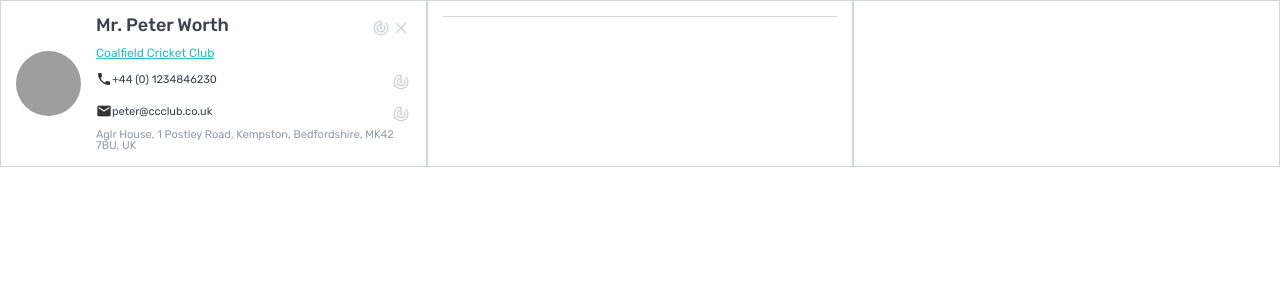
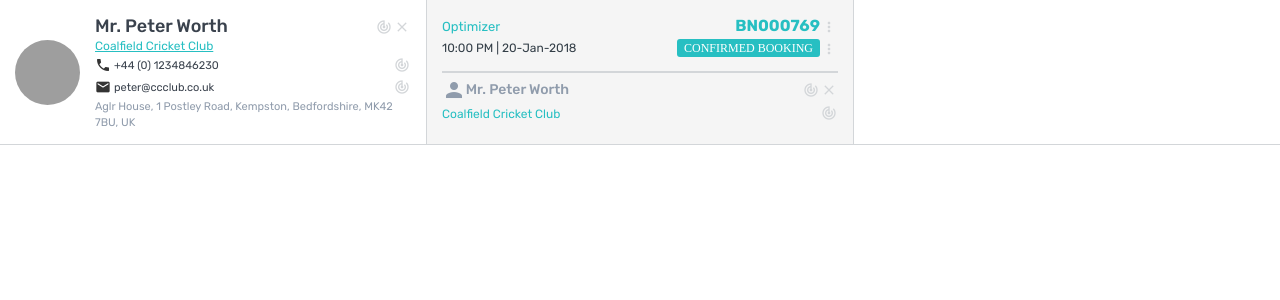
Before and after one commit to 4optimo/corporate_booking, an Angular app in the folder Cb-App/: page / in a window 1280 px wide. Shown: the top 300 px of the page. Built offline with nearby package versions, Linux system fonts and the light colour scheme; grey boxes are pictures that could not be loaded.

Commit message:
Testing push - Dinesh

```diff
--- a/Cb-App/src/app/booking-summary/booking-summary.component.html
+++ b/Cb-App/src/app/booking-summary/booking-summary.component.html
@@ -10,45 +10,114 @@
         </div>
         <div class="profile__details">
           <div class="field name-field">
-            <span class="font-style-01">Mr. Peter Worth</span>
+            <div class="field-detail font-style-01">Mr. Peter Worth</div>
             <div class="field-options">
-              <button class="btn btn-icon"><i class="material-icons medium">track_changes</i></button>
-              <button class="btn btn-icon"><i class="material-icons medium">close</i></button>
+              <button class="btn btn-icon"><i class="material-icons small">track_changes</i></button>
+              <button class="btn btn-icon"><i class="material-icons small">close</i></button>
             </div>
           </div>
-          <div class="field venue-field"><a class="link __default">Coalfield Cricket Club</a></div>
-          <div class="field telephone-field clearfix">
-            <i class="material-icons small">phone</i>
-            <span class="font-style-02">+44 (0) 1234846230</span>
+          <div class="field venue-field">
+            <div class="field-detail">
+              <a class="link __default">Coalfield Cricket Club</a>
+            </div>
+          </div>
+          <div class="field telephone-field">
+            <div class="field-icon">
+              <i class="material-icons small">phone</i>
+            </div>
+            <div class="field-detail">
+              <span class="font-style-02">+44 (0) 1234846230</span>
+            </div>
             <div class="field-options">
-              <button class="btn btn-icon"><i class="material-icons medium">track_changes</i></button>
+              <button class="btn btn-icon"><i class="material-icons small">track_changes</i></button>
             </div>
           </div>
           <div class="field email-field">
-            <i class="material-icons small">email</i>
-            <span class="font-style-02">peter@ccclub.co.uk</span>
+            <div class="field-icon">
+              <i class="material-icons small">email</i>
+            </div>
+            <div class="field-detail">
+              <span class="font-style-02">peter@ccclub.co.uk</span>
+            </div>
             <div class="field-options">
-              <button class="btn btn-icon"><i class="material-icons medium">track_changes</i></button>
+              <button class="btn btn-icon"><i class="material-icons small">track_changes</i></button>
             </div>
           </div>
-          <div class="field address-field font-style-03">Aglr House, 1 Postley Road, Kempston, Bedfordshire, MK42 7BU,
-            UK
+          <div class="field address-field">
+            <div class="field-detail">
+              <span class="font-style-03">Aglr House, 1 Postley Road, Kempston, Bedfordshire, MK42 7BU,
+              UK</span>
+            </div>
           </div>
         </div>
       </div>
     </div>
     <div class="col __colored">
       <div class="details">
-        <div class="flex-horizontal"></div>
-        <div class="flex-horizontal"></div>
+        <div class="flex-horizontal">
+          <div class="field">
+            <div class="field-inner">
+              <span class="font-style-04">Optimizer</span>
+            </div>
+            <div class="field-inner">
+              <span class="font-style-05">BN000769</span>
+            </div>
+            <div class="field-options">
+              <button class="btn btn-icon"><i class="material-icons small">more_vert</i></button>
+            </div>
+          </div>
+          <div class="field">
+            <div class="field-inner font-style-06">10:00 PM | 20-Jan-2018</div>
+            <div class="field-inner">
+              <div class="badge __success __uppercase">Confirmed Booking</div>
+            </div>
+            <div class="field-options">
+              <button class="btn btn-icon"><i class="material-icons small">more_vert</i></button>
+            </div>
+          </div>
+        </div>
+        <div class="flex-horizontal border-line"></div>
+        <div class="flex-horizontal">
+          <div class="field">
+            <div class="field-icon">
+              <i class="material-icons">person</i>
+            </div>
+            <div class="field-detail font-style-07">
+              Mr. Peter Worth
+            </div>
+            <div class="field-options">
+              <button class="btn btn-icon"><i class="material-icons small">track_changes</i></button>
+              <button class="btn btn-icon"><i class="material-icons small">close</i></button>
+            </div>
+          </div>
+          <div class="field">
+              <div class="field-detail">
+                <a class="link __default __no-ul">Coalfield Cricket Club</a>
+              </div>
+            <div class="field-options">
+              <button class="btn btn-icon"><i class="material-icons small">track_changes</i></button>
+            </div>
+          </div>
+        </div>
       </div>
     </div>
     <div class="col">
       <div class="valuation">
         <div class="flex-horizontal">
+          <div class="">
+
+          </div>
+          <div class="">
+
+          </div>
+        </div>
+        <div class="flex-horizontal"></div>
+        <div class="field">
 
         </div>
-        <div class="flex-horizontal"></div>
+        <div class="field">
+
+        </div>
       </div>
     </div>
   </div>
--- a/Cb-App/src/styles/shared/theme/ccs-default-theme/_booking-summary.scss
+++ b/Cb-App/src/styles/shared/theme/ccs-default-theme/_booking-summary.scss
@@ -1,17 +1,57 @@
 .booking-summary {
+  border-bottom: 1px solid #d3d6d9;
+  .flex-row {
+    .col {
+      background-color: #fff;
+      &:nth-child(2) {
+        background-color: #f5f5f5;
+      }
+    }
+  }
   &.__unavailable {
     .flex-row {
       .col {
         background-color: #f5766c;
+        &:nth-child(2) {
+          background-color: #b1554e;
+        }
       }
     }
   }
 
   .details {
+    display: flex;
+    flex-direction: column;
+    flex-wrap: nowrap;
+    justify-content: flex-start;
+    align-content: stretch;
+    align-items: flex-start;
+    height: 100%;
     .flex-horizontal {
+      order: 0;
+      flex: 1 1 auto;
+      align-self: stretch;
+      height: 49.5%;
+
+      .half{
+
+      }
+
+      &.border-line{
+        height: 1%;
+        background-color: #d3d6d9;
+      }
 
       &:first-child {
-        border-bottom: 1px solid #d3d6d9;
+        padding-bottom: 5px;
+      }
+      &:last-child {
+        padding-top: 5px;
+      }
+    }
+    .field {
+      .field-icon {
+        color: #909cac;
       }
     }
   }
@@ -30,17 +70,31 @@
     padding-right: 15px;
   }
   .profile__details {
-    .field {
-      margin-bottom: 10px;
+  }
+}
 
-      .field-options{
-        float: right;
-      }
-
-      &:last-child {
-        margin-bottom: 0;
-      }
+.field {
+  display: flex;
+  flex-direction: row;
+  flex-wrap: nowrap;
+  .field-icon, .field-inner, .field-detail, .field-options {
+    align-self: center;
+  }
+  .field-icon {
+    width: 6%;
+  }
+  .field-inner {
+    &:first-child {
+      flex-grow: 1;
     }
+  }
+  .field-detail {
+    flex-grow: 1;
+  }
+  .field-options {
+  }
+  &:last-child {
+    margin-bottom: 0;
   }
 }
 
@@ -52,8 +106,12 @@
     flex-grow: 1;
     flex-basis: 0;
     padding: 15px;
-    border: 1px solid #d3d6d9;
+    border-right: 1px solid #d3d6d9;
     border-collapse: collapse;
+
+    &:last-child {
+      border-right: none;
+    }
 
     .__colored {
       background-color: #f5f5f5;
@@ -82,13 +140,45 @@
   color: #909cac;
 }
 
+.font-style-04 {
+  font-family: 'Rubik', sans-serif;
+  font-size: 13px;
+  font-weight: 400;
+  color: #27bfc2;
+}
+
+.font-style-05 {
+  font-family: 'Rubik', sans-serif;
+  font-size: 16px;
+  font-weight: 600;
+  color: #27bfc2;
+}
+
+.font-style-06 {
+  font-family: 'Rubik', sans-serif;
+  font-size: 12px;
+  font-weight: 400;
+  color: #333e47;
+}
+
+.font-style-07 {
+  font-family: 'Rubik', sans-serif;
+  font-size: 14px;
+  font-weight: 500;
+  color: #909cac;
+}
+
 .link {
   font-family: 'Rubik', sans-serif;
   text-decoration: underline;
+  cursor: pointer;
   &.__default {
     color: #27bfc2;
     font-size: 12px;
     font-weight: 400;
+  }
+  &.__no-ul {
+    text-decoration: none;
   }
 }
 
@@ -109,10 +199,30 @@ i {
   &:active, &:focus, &:visited, &:active:focus {
     outline: none;
   }
-  &.btn-icon{
+  &.btn-icon {
     background-color: transparent;
     padding: 0;
     color: #d3d6d9;
     align-items: center;
+    box-shadow: none;
   }
 }
+
+.badge {
+  font-size: 12px;
+  font-weight: 400;
+  -webkit-border-radius: 3px;
+  -moz-border-radius: 3px;
+  border-radius: 3px;
+  &.__success {
+    background-color: #27bfc2;
+  }
+
+  &.__danger {
+    background-color: #f5766c;
+  }
+
+  &.__uppercase {
+    text-transform: uppercase;
+  }
+}
```
